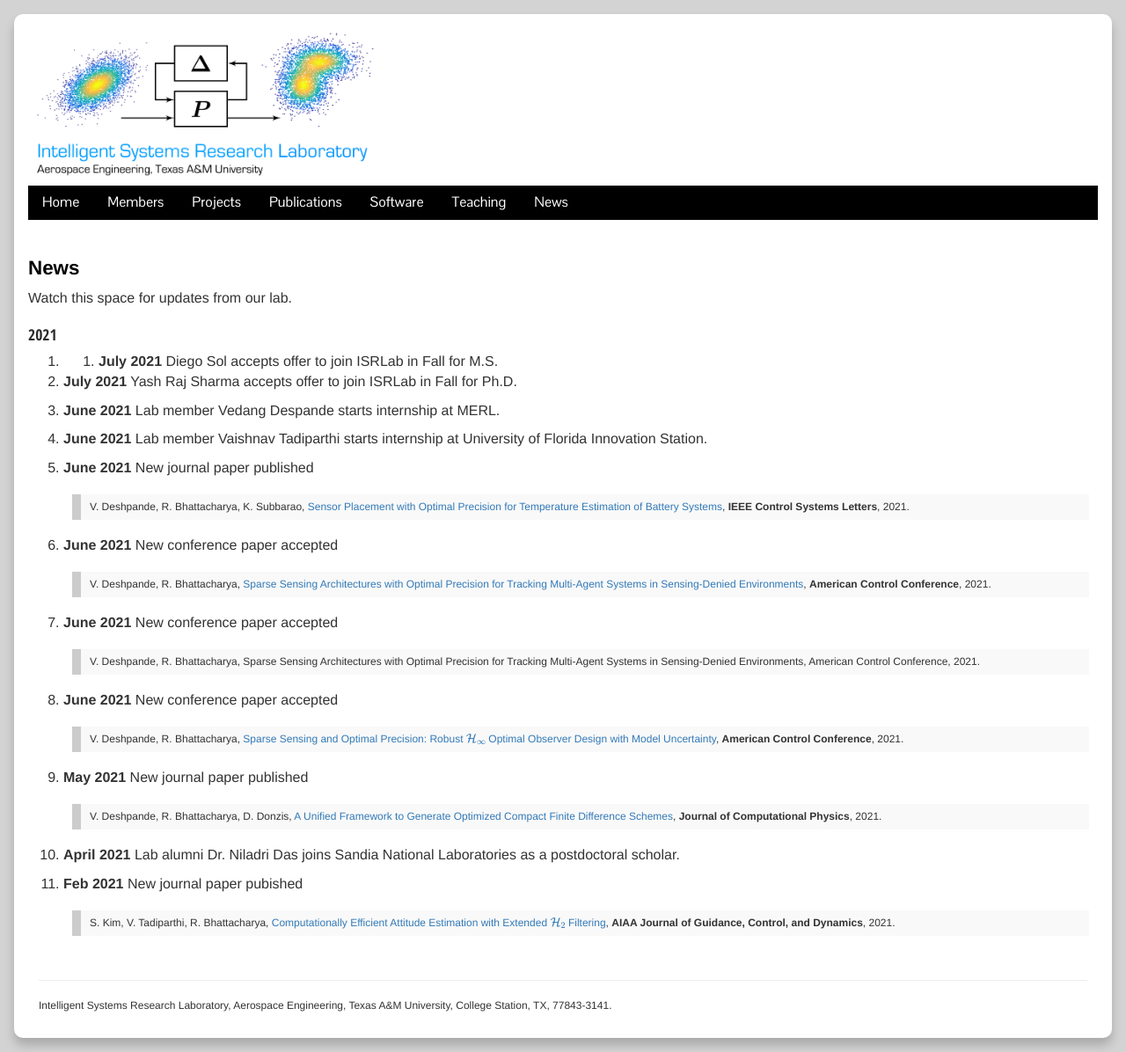
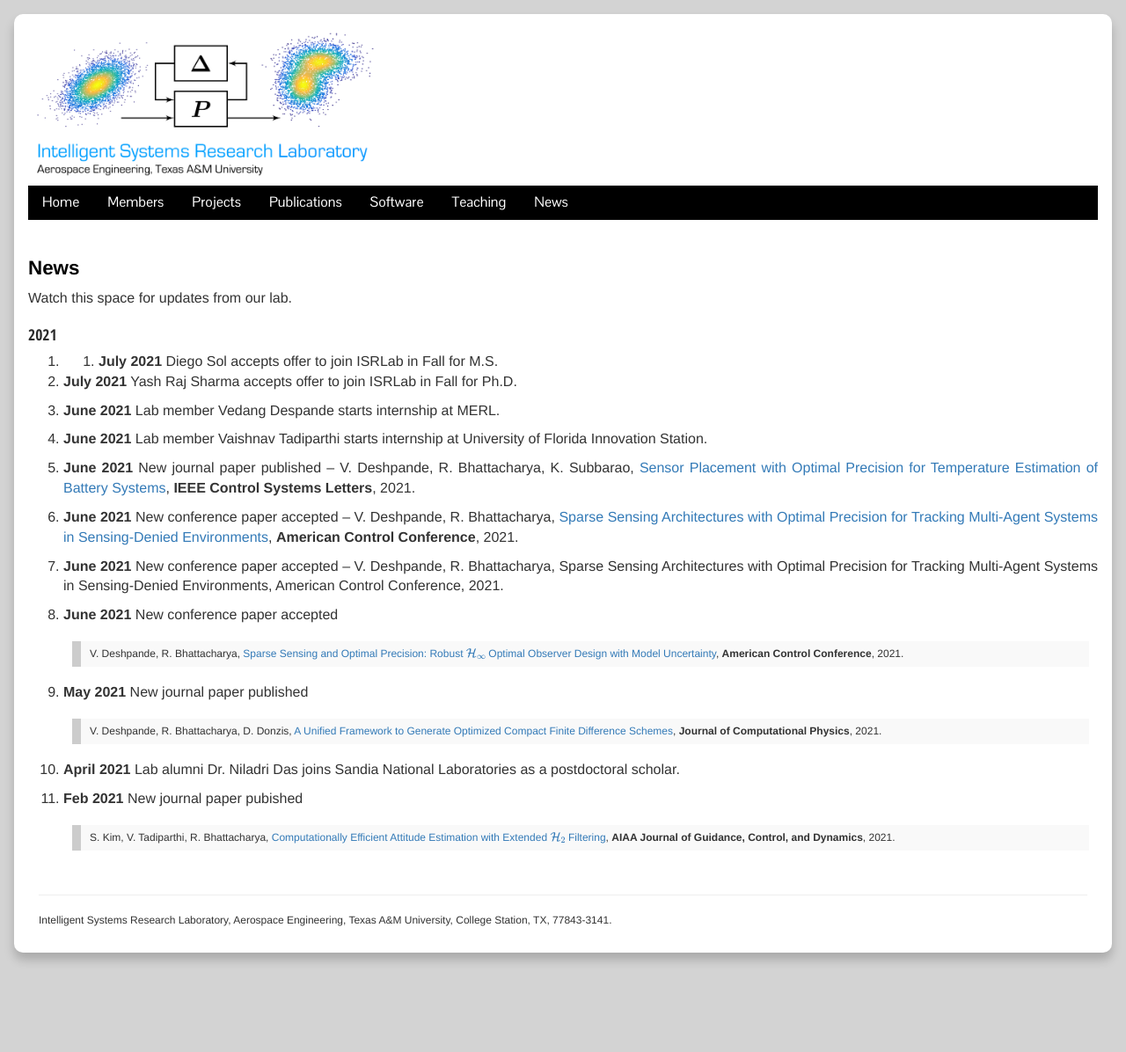
Before and after one commit to isrlab/isrlab.github.io, a Jekyll site: the page built from 07 news.md, in a window 1280 px wide. Shown: the whole page at 88% size. Built offline with Jekyll 4.4.1, drawn with Linux system fonts in a browser that asks for light colours; nearby versions of some CDN libraries; after the commit the page ends 1099 px from its top, so only the background shows below that.

Commit message:
updated news

```diff
--- a/07 news.md
+++ b/07 news.md
@@ -16,14 +16,11 @@ Watch this space for updates from our lab.
 
 4. **June 2021** Lab member Vaishnav Tadiparthi starts internship at University of Florida Innovation Station.
 
-5. **June 2021** New journal paper published
-   > V. Deshpande, R. Bhattacharya, K. Subbarao, [Sensor Placement with Optimal Precision for Temperature Estimation of Battery Systems](https://arxiv.org/pdf/2105.05976.pdf), **IEEE Control Systems Letters**, 2021.
+5. **June 2021** New journal paper published -- V. Deshpande, R. Bhattacharya, K. Subbarao, [Sensor Placement with Optimal Precision for Temperature Estimation of Battery Systems](https://arxiv.org/pdf/2105.05976.pdf), **IEEE Control Systems Letters**, 2021.
 
-6. **June 2021** New conference paper accepted
-   > V. Deshpande, R. Bhattacharya, [Sparse Sensing Architectures with Optimal Precision for Tracking Multi-Agent Systems in Sensing-Denied Environments](https://arxiv.org/pdf/2103.00739.pdf), **American Control Conference**, 2021.
+6. **June 2021** New conference paper accepted -- V. Deshpande, R. Bhattacharya, [Sparse Sensing Architectures with Optimal Precision for Tracking Multi-Agent Systems in Sensing-Denied Environments](https://arxiv.org/pdf/2103.00739.pdf), **American Control Conference**, 2021.
 
-7. **June 2021** New conference paper accepted
-   > V. Deshpande, R. Bhattacharya, Sparse Sensing Architectures with Optimal Precision for Tracking Multi-Agent Systems in Sensing-Denied Environments, American Control Conference, 2021.
+7. **June 2021** New conference paper accepted -- V. Deshpande, R. Bhattacharya, Sparse Sensing Architectures with Optimal Precision for Tracking Multi-Agent Systems in Sensing-Denied Environments, American Control Conference, 2021.
 
 8. **June 2021** New conference paper accepted
     >V. Deshpande, R. Bhattacharya, [Sparse Sensing and Optimal Precision: Robust $$\mathcal{H}_\infty$$ Optimal Observer Design with Model Uncertainty](https://arxiv.org/pdf/2009.01930.pdf), **American Control Conference**, 2021.
```
